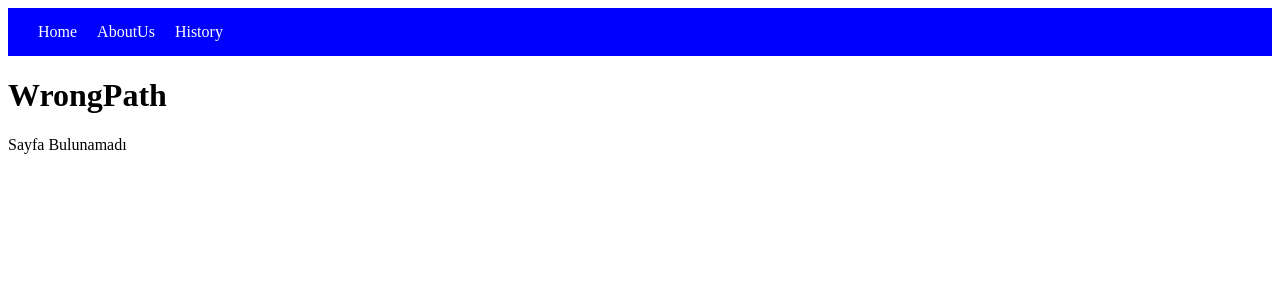
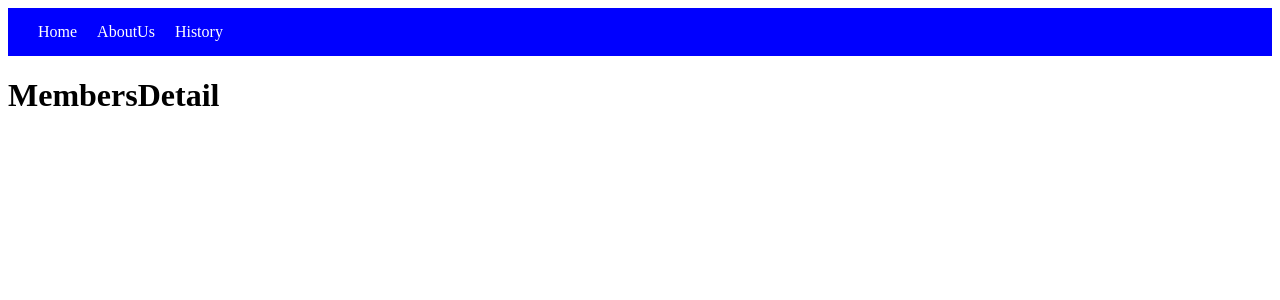
Before and after one commit to zaferonalan/React.js, a React (Vite) app in the folder 30.Ders-React-Router6/: page /members/1 in a window 1280 px wide. Shown: the top 300 px of the page. Built offline with nearby package versions, Linux system fonts and the light colour scheme.

Commit message:
Dinamik bir şekilde detay sayfasını almak istediğimiz de yapılacak işlem.

```diff
--- a/30.Ders-React-Router6/src/App.jsx
+++ b/30.Ders-React-Router6/src/App.jsx
@@ -8,6 +8,8 @@ import WrongPath from "./components/WrongPath";
 import History from "./components/History";
 import Company from "./components/Company";
 import Team from "./components/Team";
+import Members from "./components/Members";
+import MembersDetail from "./components/MembersDetail";
 
 function App() {
   return (
@@ -22,6 +24,8 @@ function App() {
             <Route path="company" element={<Company />} />
             <Route path="team" element={<Team />} />
           </Route>
+          <Route path="/members" element={<Members />} />
+          <Route path="/members/:memberId" element={<MembersDetail />} />
           <Route path="/*" element={<WrongPath />} />
         </Routes>
       </div>
--- /dev/null
+++ b/30.Ders-React-Router6/src/components/Members.jsx
@@ -0,0 +1,9 @@
+function Members() {
+  return (
+    <div>
+      <h1>Members</h1>
+    </div>
+  );
+}
+
+export default Members;
--- /dev/null
+++ b/30.Ders-React-Router6/src/components/MembersDetail.jsx
@@ -0,0 +1,9 @@
+function MembersDetail() {
+  return (
+    <div>
+      <h1>MembersDetail</h1>
+    </div>
+  );
+}
+
+export default MembersDetail;
```
